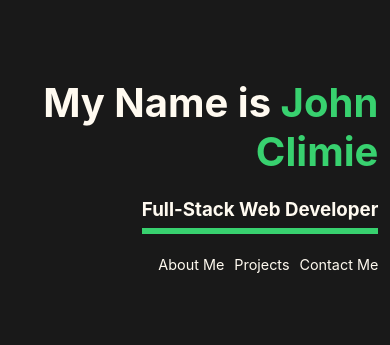
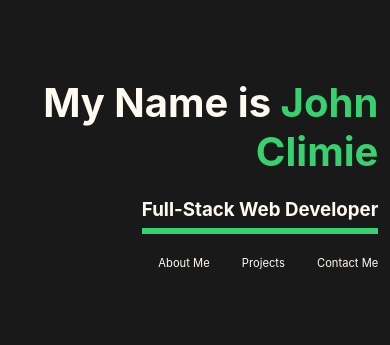
Before and after one commit to johnclimie/UpdatedPortfolio2022, a plain HTML site: page index.html in a window 390 px wide. Shown: the top 345 px of the page. Drawn offline with Linux system fonts and the light colour scheme; grey boxes are pictures that could not be loaded.

Commit message:
Added media query for nav links

```diff
--- a/style.css
+++ b/style.css
@@ -214,3 +214,9 @@ body {
         padding: 5%
     }
 }
+
+@media (max-width: 900px) {
+    #nav-links a {
+        font-size: .7rem;
+    }
+}
```
